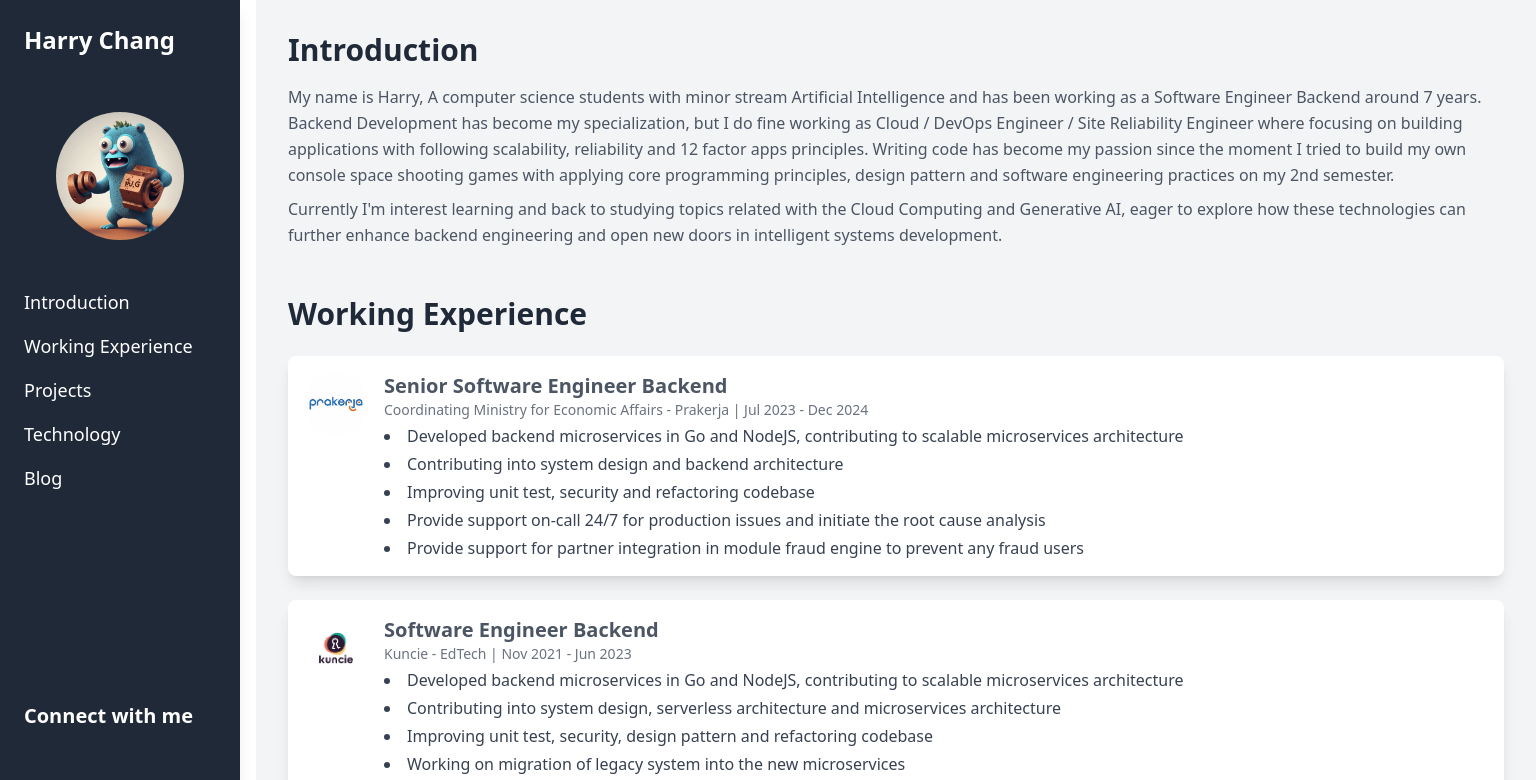
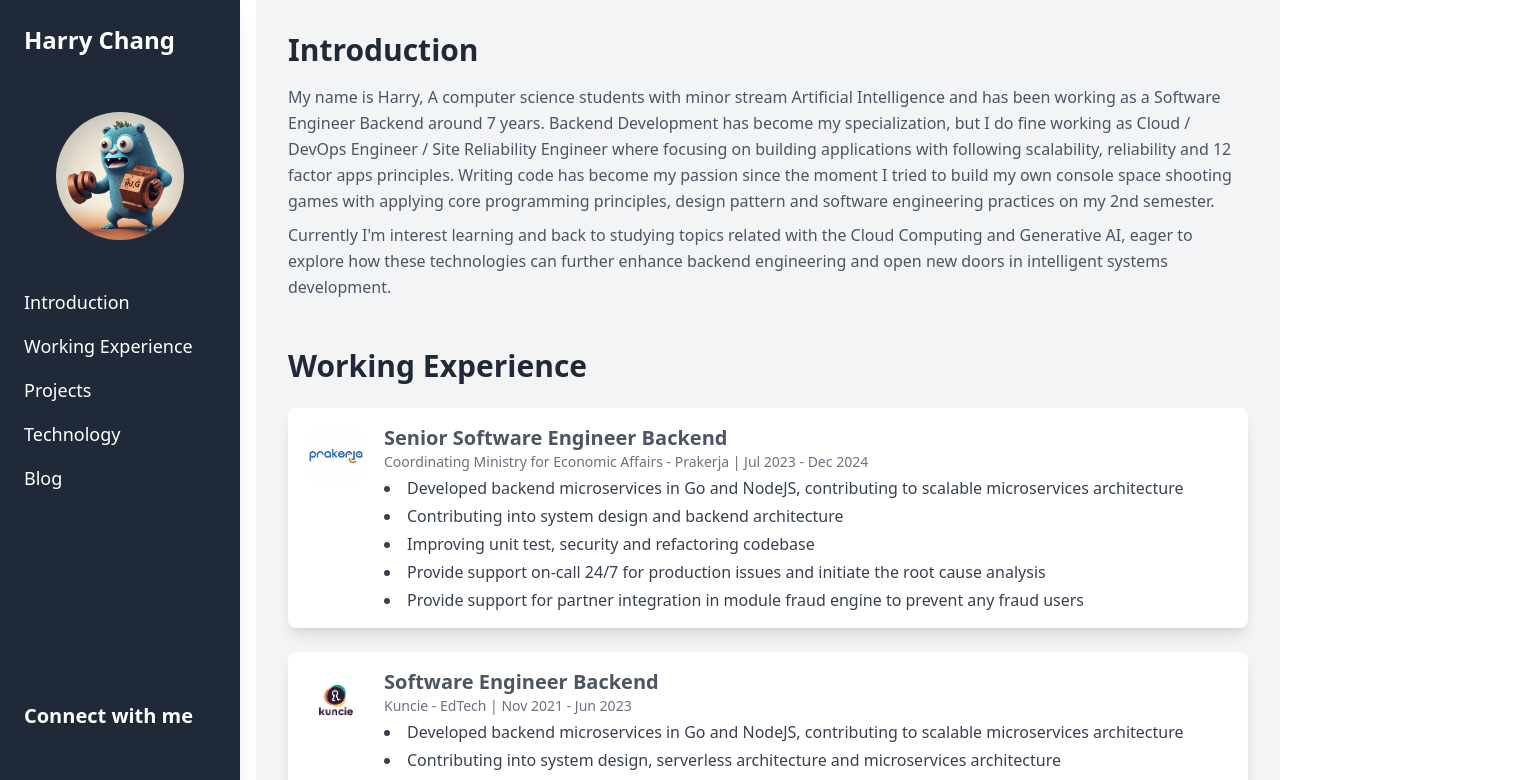
Before and after one commit to HarryChang30/harry-portofolio, a SvelteKit app: page / in a window 1280 px wide. Shown: the top 780 px of the page, 1536 px wide, since content can reach past the window. Built offline with nearby package versions, Linux system fonts and the light colour scheme; some icons are missing.

Commit message:
remove css

```diff
--- a/src/routes/+page.svelte
+++ b/src/routes/+page.svelte
@@ -1,38 +1,5 @@
 <style global>
   @import '../app.css';
-
-  main {
-    display: flex;
-    flex-direction: column;
-    margin-left: 0;
-    padding: 8px;
-    background-color: #f7fafc;
-    min-height: 100vh;
-    width: 100%;
-    box-sizing: border-box;
-  }
-
-  .sidebar {
-    display: none;
-  }
-
-  @media (min-width: 768px) {
-    main {
-      margin-left: 16rem; /* 64px */
-      padding: 8px;
-    }
-
-    .sidebar {
-      display: block;
-      width: 16rem; /* 64px */
-      position: fixed;
-      top: 0;
-      left: 0;
-      height: 100%;
-      background-color: #fff;
-      box-shadow: 2px 0 5px rgba(0,0,0,0.1);
-    }
-  }
 </style>
 
 
```
